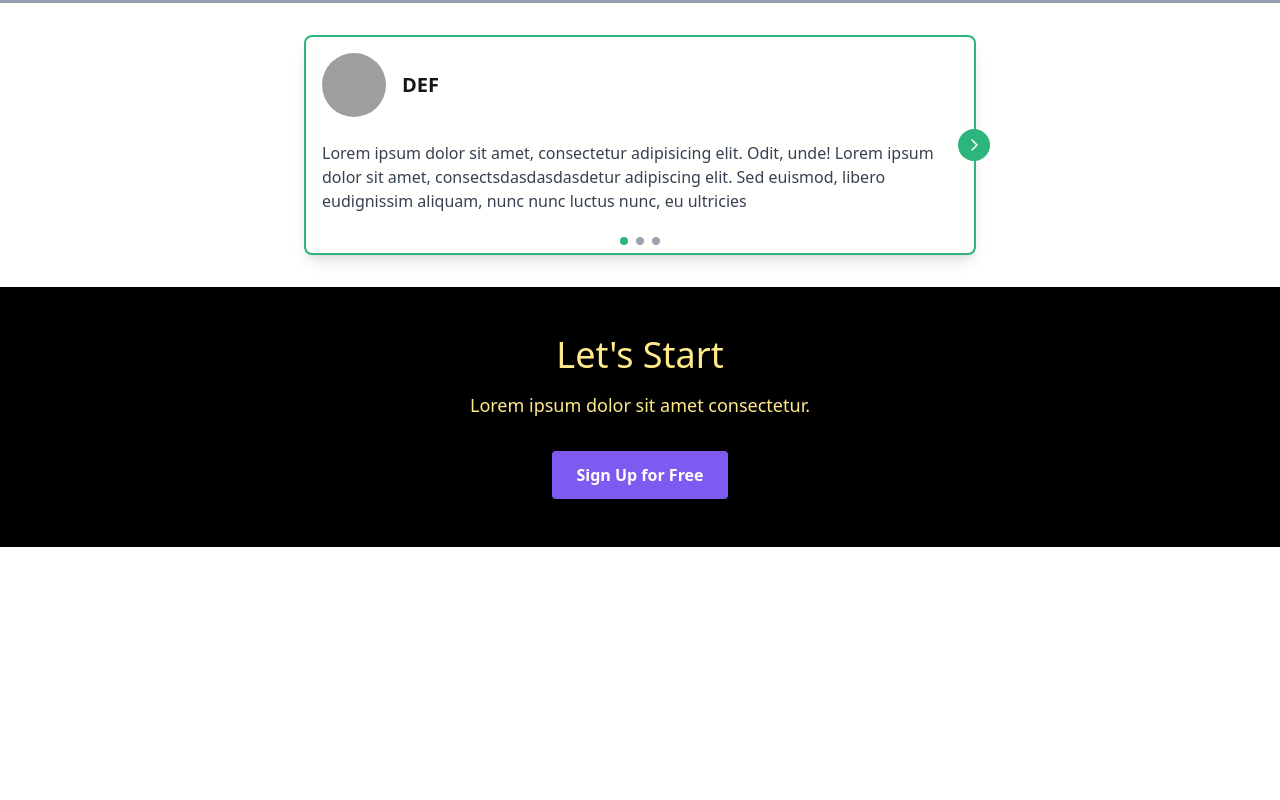
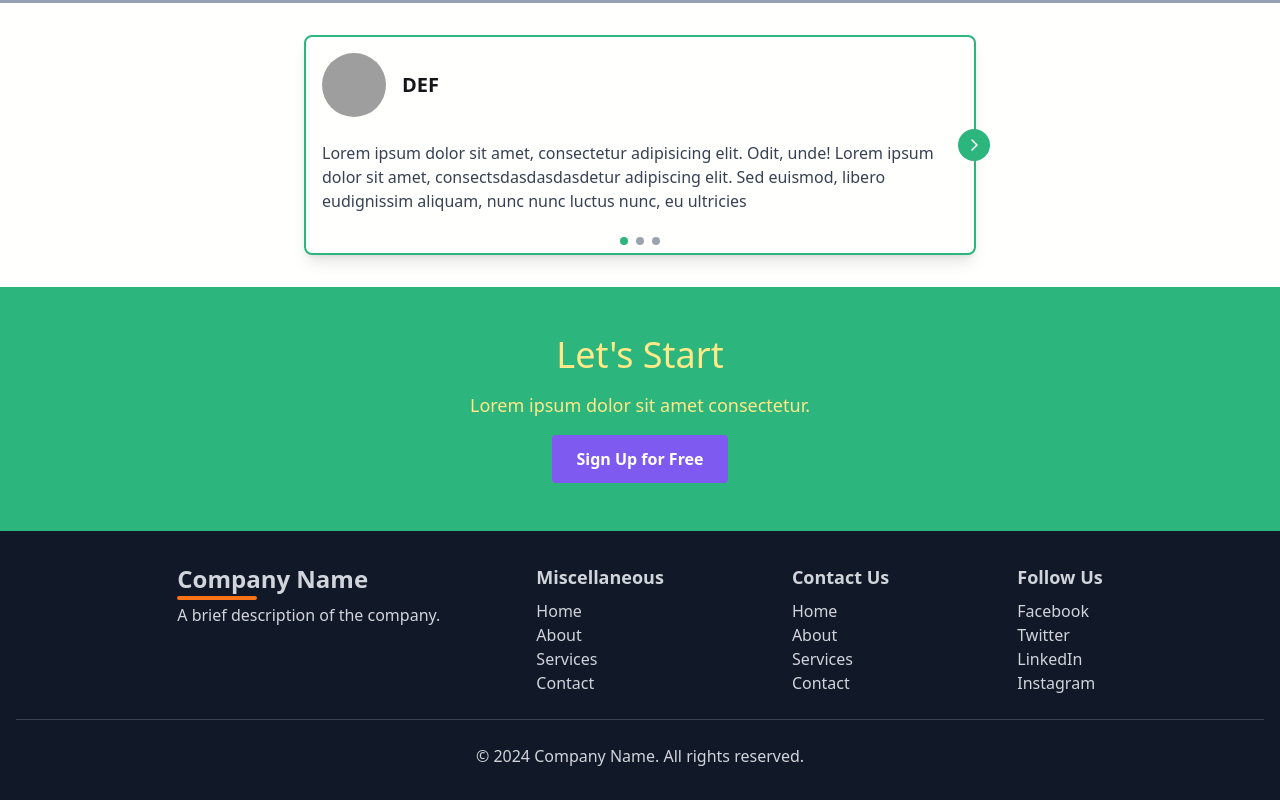
Before and after one commit to YaShRaJ0P/project, a React (Create React App) app: page / in a window 1280 px wide. Shown: the part 1587-2387 px from the top of the page. Before the commit the page ends 2134 px from the top, so only its background shows below. Built offline with nearby package versions, Linux system fonts and the light colour scheme; grey boxes are pictures that could not be loaded.

Commit message:
Improve footer

```diff
--- /dev/null
+++ b/src/components/Footer.jsx
@@ -0,0 +1,103 @@
+import React from "react";
+import { Link } from "react-router-dom";
+
+export const Footer = () => {
+  return (
+    <footer className="bg-gray-900 text-gray-300">
+      <div className="container mx-auto py-8 px-4">
+        <div className="flex flex-col md:flex-row md:gap-24 w-full justify-center">
+          <div className="mb-4 md:mb-0">
+            <h2 className="text-2xl font-bold relative">
+              Company Name
+              <div className="absolute w-20 bg-orange-500 h-1 top-[103%] rounded-full"></div>
+            </h2>
+            <p className="mt-2">A brief description of the company.</p>
+          </div>
+          <div className="flex flex-row max-md:w-full md:gap-24 gap-y-4 max-md:justify-between">
+            <div className="mb-4 md:mb-0 md:mr-8">
+              <h3 className="text-lg font-semibold">Miscellaneous</h3>
+              <ul className="mt-2">
+                <li>
+                  <Link to="/" className="hover:text-gray-400">
+                    Home
+                  </Link>
+                </li>
+                <li>
+                  <Link to="/" className="hover:text-gray-400">
+                    About
+                  </Link>
+                </li>
+                <li>
+                  <Link to="/" className="hover:text-gray-400">
+                    Services
+                  </Link>
+                </li>
+                <li>
+                  <Link to="/" className="hover:text-gray-400">
+                    Contact
+                  </Link>
+                </li>
+              </ul>
+            </div>
+            <div className="mb-4 md:mb-0 md:mr-8">
+              <h3 className="text-lg font-semibold">Contact Us</h3>
+              <ul className="mt-2">
+                <li>
+                  <Link to="/" className="hover:text-gray-400">
+                    Home
+                  </Link>
+                </li>
+                <li>
+                  <Link to="/" className="hover:text-gray-400">
+                    About
+                  </Link>
+                </li>
+                <li>
+                  <Link to="/" className="hover:text-gray-400">
+                    Services
+                  </Link>
+                </li>
+                <li>
+                  <Link to="/" className="hover:text-gray-400">
+                    Contact
+                  </Link>
+                </li>
+              </ul>
+            </div>
+            <div>
+              <h3 className="text-lg font-semibold">Follow Us</h3>
+              <ul className="mt-2">
+                <li>
+                  <Link to="/" className="hover:text-gray-400">
+                    Facebook
+                  </Link>
+                </li>
+                <li>
+                  <Link to="/" className="hover:text-gray-400">
+                    Twitter
+                  </Link>
+                </li>
+                <li>
+                  <Link to="/" className="hover:text-gray-400">
+                    LinkedIn
+                  </Link>
+                </li>
+                <li>
+                  <Link to="/" className="hover:text-gray-400">
+                    Instagram
+                  </Link>
+                </li>
+              </ul>
+            </div>
+          </div>
+        </div>
+        <hr className="border-gray-700 my-6" />
+        <div className="text-center">
+          <p>
+            &copy; {new Date().getFullYear()} Company Name. All rights reserved.
+          </p>
+        </div>
+      </div>
+    </footer>
+  );
+};
--- a/src/components/Main.jsx
+++ b/src/components/Main.jsx
@@ -4,6 +4,7 @@ import { Services } from "./Services";
 import { Customer } from "./Customer";
 import { Start } from "./Start";
 import React from "react";
+import { Footer } from "./Footer";
 
 export const Main = () => {
   return (
@@ -13,6 +14,7 @@ export const Main = () => {
       <Services />
       <Customer />
       <Start />
+      <Footer />
     </div>
   );
 };
--- a/src/components/Start.jsx
+++ b/src/components/Start.jsx
@@ -2,10 +2,10 @@ import React from "react";
 
 export const Start = () => {
   return (
-    <div className="w-full py-12 grid place-items-center bg-black text-[#ffe989]">
-      <h3 className="text-4xl pb-4">Let's Start</h3>
+    <div className="w-full py-12 grid place-items-center bg-customGreen text-[#ffe989]">
+      <h3 className="text-4xl mb-4">Let's Start</h3>
       <p className="text-lg mb-4">Lorem ipsum dolor sit amet consectetur.</p>
-      <button className="bg-customPurple px-6 py-3 rounded font-bold text-base text-customWhite transition-transform duration-300 hover:scale-105 mt-4">
+      <button className="bg-customPurple px-6 py-3 rounded font-bold text-base text-customWhite transition-transform duration-300 hover:scale-105">
         Sign Up for Free
       </button>
     </div>
```
